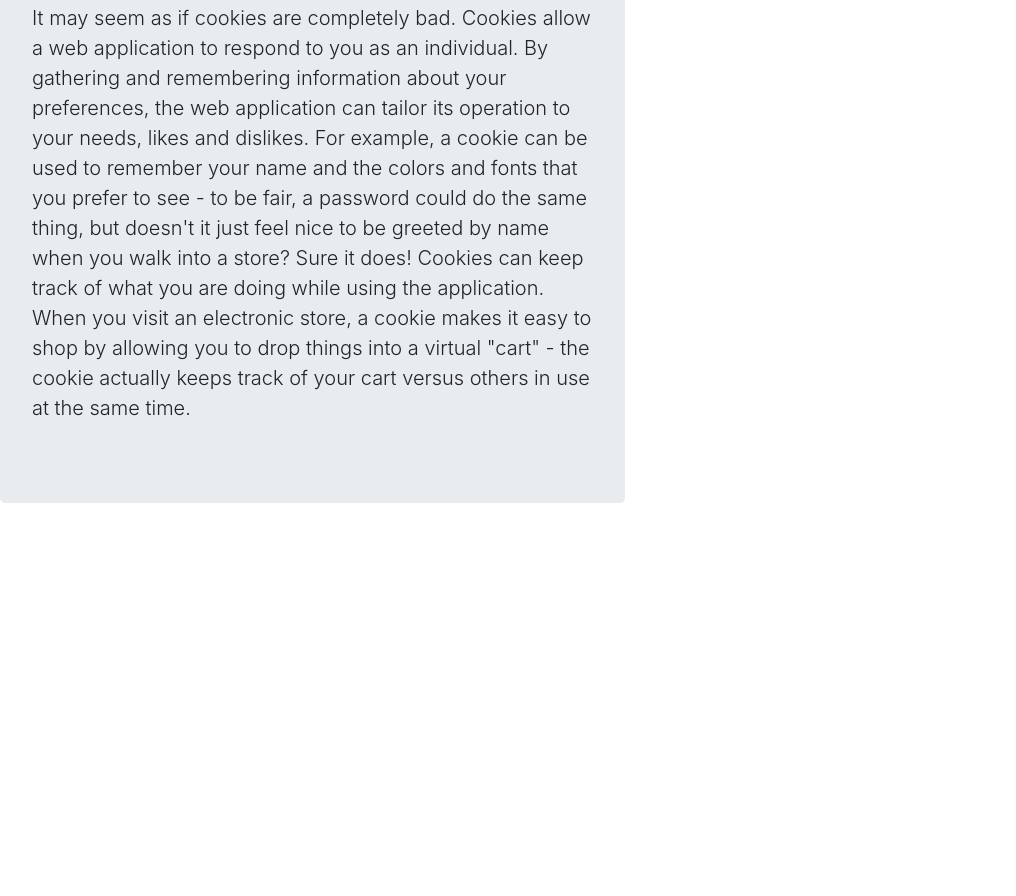
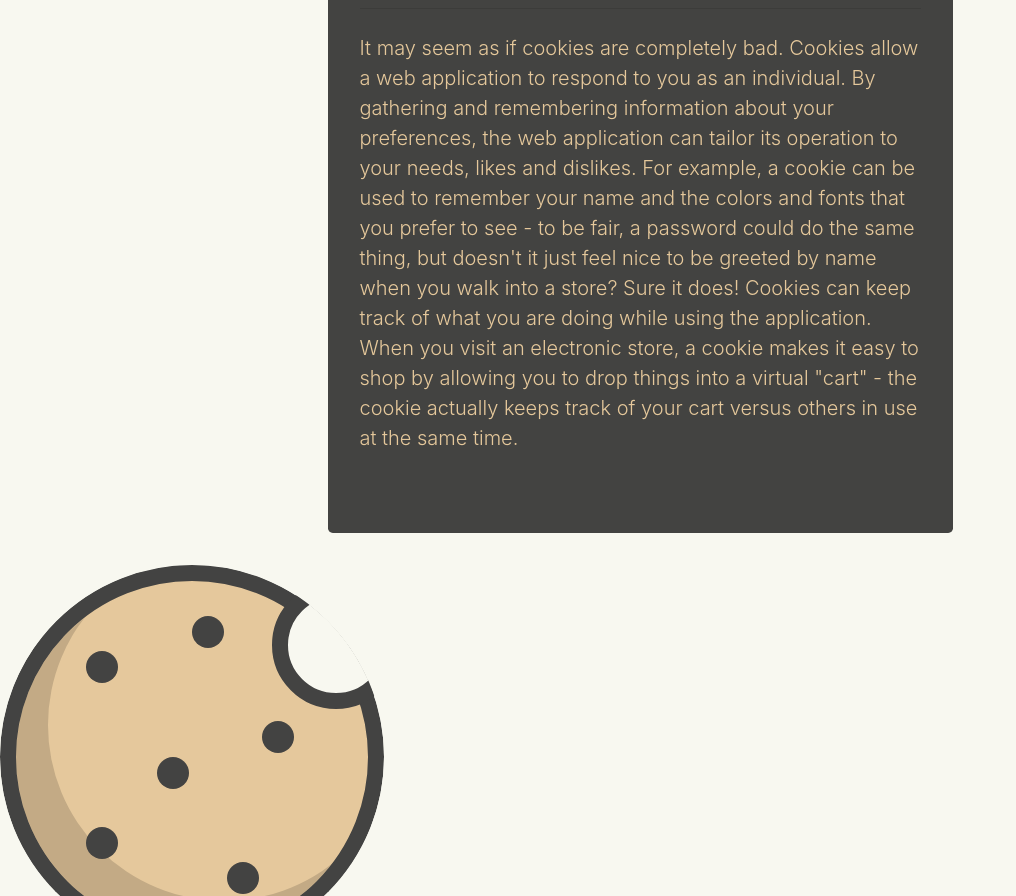
Before and after one commit to itsReema130/web-Project, a plain HTML site: page index.html in a window 1280 px wide. Shown: the part 1904-2800 px from the top of the page, without its empty margins (0-1016 px from the left). Before the commit the page ends 2439 px from the top, so only its background shows below. Drawn offline with nearby package versions, Linux system fonts and the light colour scheme.

Commit message:
cookie animation added

```diff
--- a/index.html
+++ b/index.html
@@ -12,7 +12,7 @@
 
 <body>
     <div class="contanor">
-        <div class="row">
+        <div class="row justify-content-center">
             <div class="col-md-6">
                 <div class="jumbotron">
                     <h1 class="display-4">What are Cookies?</h1>
@@ -51,6 +51,20 @@
                 </div>
             </div>
         </div>
+        <!-- cookie -->
+        <div class="cookie roll-in-left">
+            <div class="cookie_bite"></div>
+            <div class="cookie_dotsWrap">
+                <div class="cookie_dot"></div>
+                <div class="cookie_dot"></div>
+                <div class="cookie_dot"></div>
+                <div class="cookie_dot"></div>
+                <div class="cookie_dot"></div>
+                <div class="cookie_dot"></div>
+            </div>
+        </div>
+        <!-- cookie -->
+    </div>
     </div>
 
     <script src="https://code.jquery.com/jquery-3.5.1.slim.min.js" integrity="sha384-DfXdz2htPH0lsSSs5nCTpuj/zy4C+OGpamoFVy38MVBnE+IbbVYUew+OrCXaRkfj" crossorigin="anonymous"></script>
--- a/style.css
+++ b/style.css
@@ -0,0 +1,128 @@
+HTML body {
+    padding-top: 30px;
+    background-color: #f8f8f0;
+}
+
+.jumbotron {
+    background-color: #434341;
+}
+
+p {
+    color: #e5c89b;
+}
+
+h1 {
+    color: #c3aa84;
+}
+
+
+/* cookie */
+
+.cookie {
+    padding-right: 20px;
+    position: relative;
+    width: 24rem;
+    height: 24rem;
+    border: 1rem solid #434342;
+    border-radius: 50%;
+    background-color: #e5c89c;
+    box-shadow: inset 2rem -2rem rgba(0, 0, 0, 0.15);
+    clip-path: circle(50% at 50% 50%);
+}
+
+.cookie_bite {
+    position: absolute;
+    right: -2rem;
+    width: 8rem;
+    height: 8rem;
+    border: 1rem solid #434342;
+    border-radius: 50%;
+    background-color: #f8f8f0;
+}
+
+.cookie_dot {
+    position: absolute;
+    width: 2rem;
+    height: 2rem;
+    border-radius: 50%;
+    background-color: #434342;
+}
+
+.cookie_dot:nth-of-type(1) {
+    top: 10%;
+    left: 50%;
+}
+
+.cookie_dot:nth-of-type(2) {
+    top: 20%;
+    left: 20%;
+}
+
+.cookie_dot:nth-of-type(3) {
+    top: 40%;
+    left: 70%;
+}
+
+.cookie_dot:nth-of-type(4) {
+    top: 50%;
+    left: 40%;
+}
+
+.cookie_dot:nth-of-type(5) {
+    top: 70%;
+    left: 20%;
+}
+
+.cookie_dot:nth-of-type(6) {
+    top: 80%;
+    left: 60%;
+}
+
+
+/* end of cookie  */
+
+.roll-in-left {
+    -webkit-animation: roll-in-left 1s ease-out backwards;
+    animation: roll-in-left 1s ease-out backwards;
+}
+
+
+/* ----------------------------------------------
+ * Generated by Animista on 2020-10-13 19:9:8
+ * Licensed under FreeBSD License.
+ * See http://animista.net/license for more info.
+ * w: http://animista.net, t: @cssanimista
+ * ---------------------------------------------- */
+
+
+/**
+ * ----------------------------------------
+ * animation roll-in-left
+ * ----------------------------------------
+ */
+
+@-webkit-keyframes roll-in-left {
+    0% {
+        -webkit-transform: translateX(-800px) rotate(-540deg);
+        transform: translateX(-800px) rotate(-540deg);
+        opacity: 0;
+    }
+    100% {
+        -webkit-transform: translateX(0) rotate(0deg);
+        transform: translateX(0) rotate(0deg);
+        opacity: 1;
+    }
+}
+
+@keyframes roll-in-left {
+    0% {
+        -webkit-transform: translateX(-800px) rotate(-540deg);
+        transform: translateX(-800px) rotate(-540deg);
+        opacity: 0;
+    }
+    100% {
+        -webkit-transform: translateX(0) rotate(0deg);
+        transform: translateX(0) rotate(0deg);
+        opacity: 1;
+    }
+}
```
